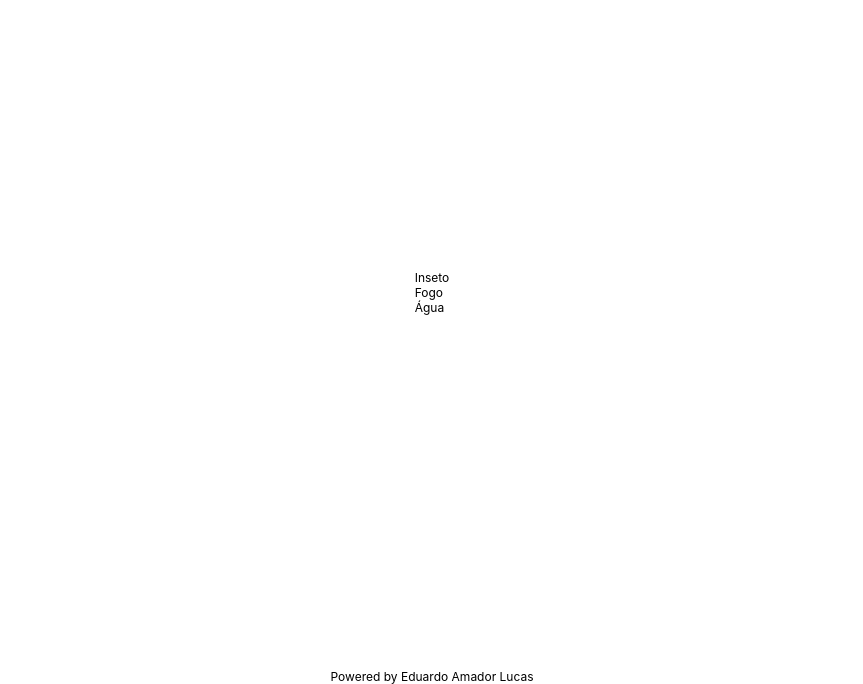
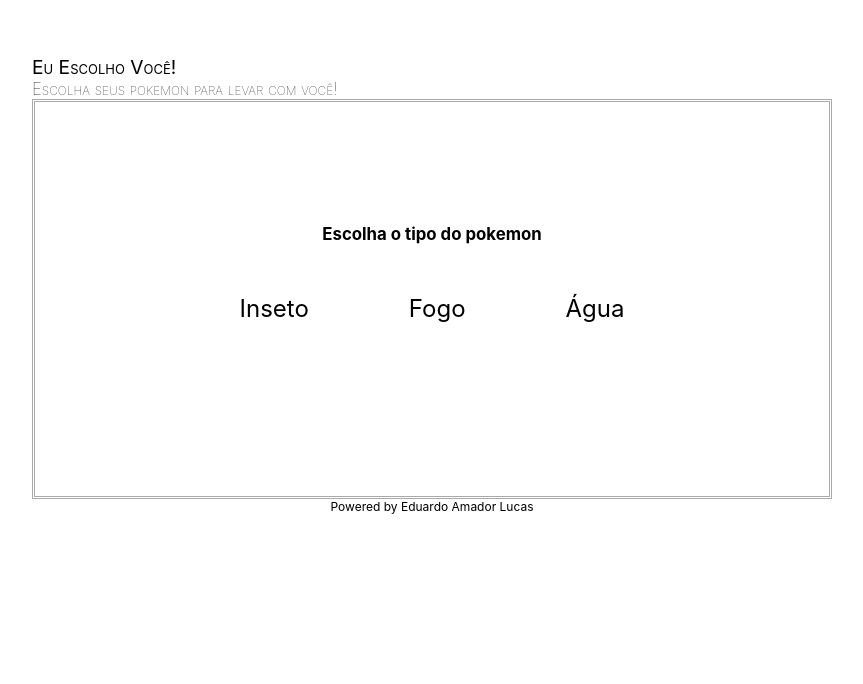
Before and after one commit to edualuc/EuEscolhoVoce, a Next.js app: page / in a window 1280 px wide. Shown: the part 116-800 px from the top of the page, without its empty margins (208-1071 px from the left). Built offline with nearby package versions, Linux system fonts and the light colour scheme.

Commit message:
Pagina de escolhe de tipo de pokemon

```diff
--- a/components/ChoiceType/ChoiceType.js
+++ b/components/ChoiceType/ChoiceType.js
@@ -1,18 +1,32 @@
 import Link from 'next/link'
+import styled from 'styled-components'
 
-const styles = {
-  title: undefined
-}
+const Types = styled.ul`
+  display: flex;
+  justify-content: center;
+  align-content: center;
+`
+const Type = styled.li`
+  width: 30%;
+  text-align: center;
+  font-size: 2rem;
+  margin: 50px;
+`
+const H3 = styled.h3`
+  text-align: center;
+  font-size: 1.4rem;
+  margin: 0;
+`
 
 const ChoiceType = ({title, types}) => (
   <>
-    <h1 className={styles.title}>
+    <H3>
       {title}
-    </h1>
+    </H3>
 
-    <ul>
-      {types && types.map(type => <li key={type.name}><Link href={type.link}>{type.name}</Link></li>)}
-    </ul>
+    <Types>
+      {types && types.map(type => <Type key={type.name}><Link href={type.path}>{type.name}</Link></Type>)}
+    </Types>
   </>
 )
 export default ChoiceType
--- a/pages/index.js
+++ b/pages/index.js
@@ -1,10 +1,35 @@
 import { useRouter } from 'next/router';
+import styled from 'styled-components'
+
 import serviceTypes from '../services/serviceTypes'
-
 import ChoiceType from '../components/ChoiceType/ChoiceType'
 import Footer from '../components/Footer/Footer'
 import HtmlHeader from '../components/HtmlHeader/HtmlHeader'
 import styles from '../styles/Home.module.css'
+
+const Main = styled.main`
+  max-width: 800px;
+  width: 70%;
+  max-height: 400px;
+  height: 60%;
+  border: 3px double #AAA;
+`
+const H1 = styled.h1`
+  max-width: 800px;
+  width: 70%;
+  margin: 0;
+  font-size: 1.6rem;
+  font-weight: normal;
+  font-variant: small-caps;
+`
+const H2 = styled.h2`
+  max-width: 800px;
+  width: 70%;
+  margin: 0;
+  font-size: 1.4rem;
+  font-weight: lighter;
+  font-variant: small-caps;
+`
 
 export default function Home(props) {
 
@@ -18,11 +43,14 @@
 
   return (
     <div className={styles.container}>
-      <HtmlHeader title={title}/>
+      <HtmlHeader title={title} />
 
-      <main className={styles.main}>
-        <ChoiceType types={types} />
-      </main>
+      <H1>Eu Escolho Você!</H1>
+      <H2>Escolha seus pokemon para levar com você!</H2>
+
+      <Main className={styles.main}>
+        <ChoiceType title={title} types={types} />
+      </Main>
 
       <Footer />
     </div>
```
